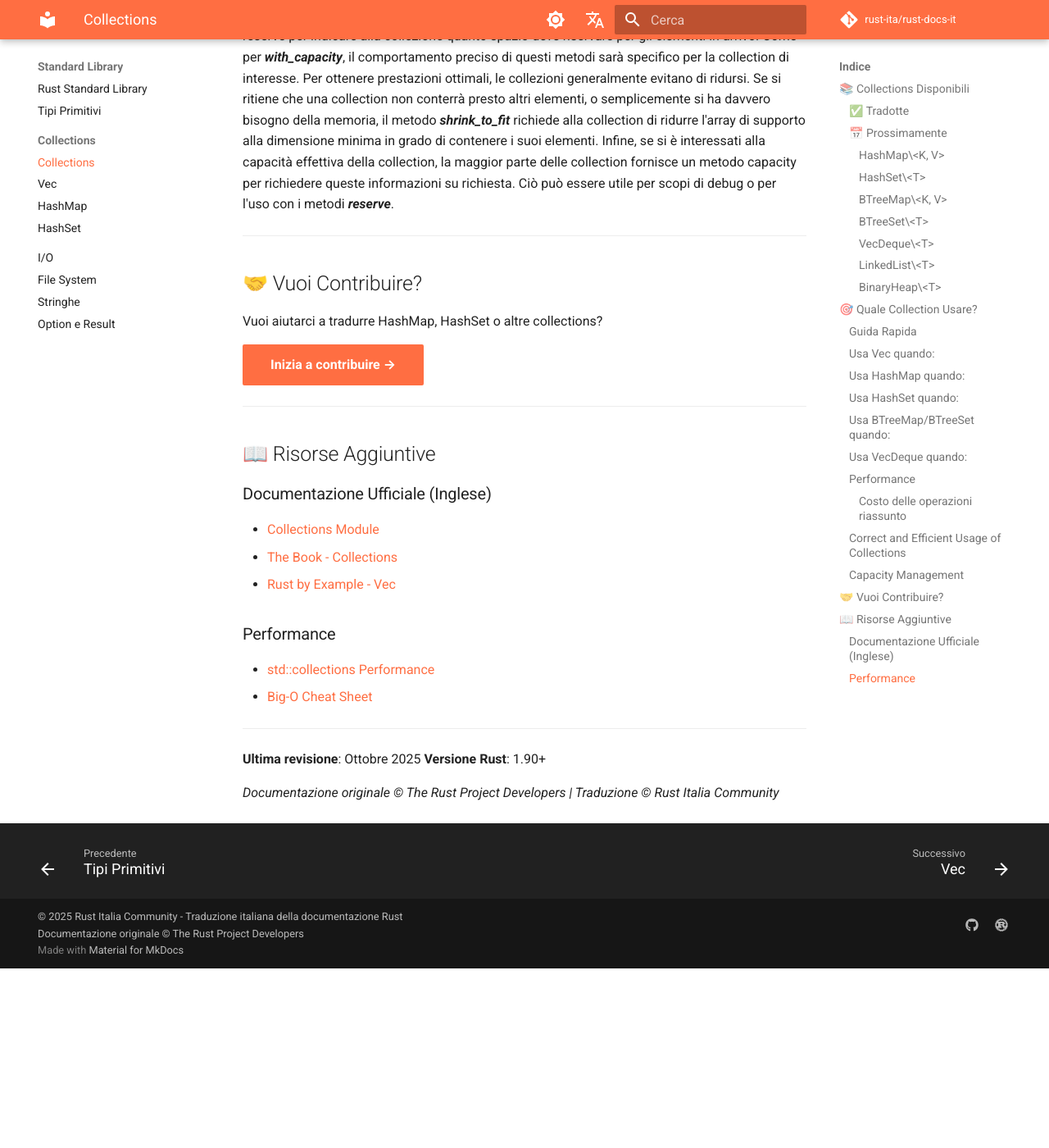
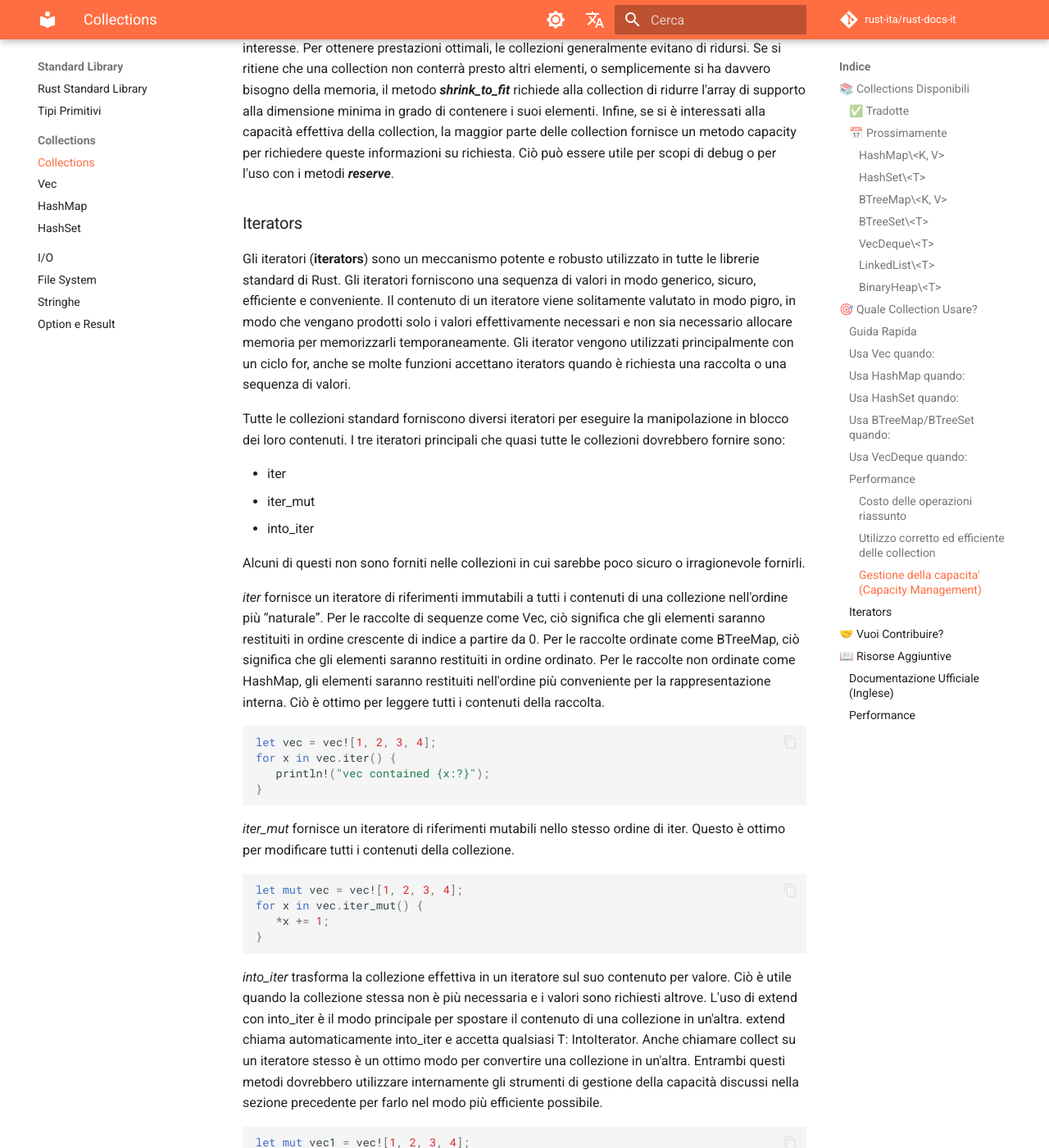
Before and after one commit to LorenzoTettamanti/rust-docs-it, an MkDocs documentation site: the page built from docs/std/collections/index.md, in a window 1280 px wide and 1400 px high, scrolled down 5408 px. Shown: the whole window at 82% size. Built offline with MkDocs 1.6.1 and Material for MkDocs 9.7.7, drawn with Linux system fonts in a browser that asks for light colours; comment, search, counter and statistics services are not loaded; the version menu is left out; before the commit the page ends 6589 px from its top, so only the background shows below that; some of the changed text lies outside the part shown.

Commit message:
aggiunto paragrafo iteratori. Aggiornamento dei nomi dei paragrafi sotto a performance

````diff
--- a/docs/std/collections/index.md
+++ b/docs/std/collections/index.md
@@ -109,7 +109,7 @@ graph TD
 ---
 
 ### Performance
-Per scegliere la raccolta giusta per il lavoro è necessario comprendere i punti di forza di ciascuna collection. Di seguito riassumiamo brevemente le prestazioni delle diverse collection per alcune operazioni importanti. Per ulteriori dettagli, consultare la documentazione relativa a ciascun tipo e tenere presente che i nomi dei metodi effettivi potrebbero differire da quelli riportati nelle tabelle sottostanti per alcune raccolte.
+Per scegliere la collection giusta, è necessario comprendere i punti di forza di ciascuna di esse. Di seguito riassumiamo brevemente le prestazioni delle diverse collection per alcune operazioni importanti. Per ulteriori dettagli, consultare la documentazione relativa a ciascun tipo e tenere presente che i nomi dei metodi effettivi potrebbero differire da quelli riportati nelle tabelle sottostanti per alcune collection.
 
 In tutta la documentazione, ci atterremo alle seguenti convenzioni per la notazione delle operazioni:
   - La dimensione della collection è indicata con n.
@@ -139,10 +139,10 @@ HashMap utilizza i costi previsti. È teoricamente possibile, anche se molto imp
     Si noti che in caso di parità, Vec sarà generalmente più veloce di VecDeque, mentre VecDeque sarà generalmente più veloce di LinkedList.
     Per gli insiemi, tutte le operazioni hanno lo stesso costo delle operazioni equivalenti su Map.
 
-### Correct and Efficient Usage of Collections
+#### Utilizzo corretto ed efficiente delle collection
 Naturalmente, sapere quale collection è quella giusta per il lavoro non ti permette immediatamente di implementarla correttamente. Ecco alcuni suggerimenti rapidi per un uso efficiente e corretto delle collection standard. Se sei interessato a come utilizzarne una specifica in particolare, consulta la relativa documentazione per una discussione dettagliata ed esempi di codice.
 
-### Capacity Management
+#### Gestione della capacita' (Capacity Management)
 Molte collection forniscono diversi costruttori e metodi che fanno riferimento alla “capacità”. Queste raccolte sono generalmente costruite su un array. Idealmente, questo array dovrebbe avere esattamente le dimensioni giuste per contenere solo gli elementi memorizzati nella collection, ma sarebbe molto inefficiente. Se l'array di supporto avesse sempre le dimensioni giuste, ogni volta che viene inserito un elemento, la collection dovrebbe aumentare le dimensioni dell'array per contenerlo. A causa del modo in cui la memoria viene allocata e gestita sulla maggior parte dei computer, ciò richiederebbe quasi certamente l'allocazione di un array completamente nuovo e la copia di ogni singolo elemento da quello vecchio a quello nuovo. È facile intuire che ciò non sarebbe molto efficiente da fare ad ogni operazione.
 La maggior parte delle collection utilizza quindi una strategia di allocazione ammortizzata. In genere si lasciano una discreta quantità di spazio libero in modo da dover crescere solo occasionalmente. Quando crescono, allocano un array sostanzialmente più grande in cui spostare gli elementi, in modo che ci voglia un po' di tempo prima che sia necessaria un'altra crescita. Sebbene questa strategia sia ottima in generale, sarebbe ancora meglio se la raccolta non dovesse mai ridimensionare il proprio array di supporto. Sfortunatamente, la collection stessa non dispone di informazioni sufficienti per farlo autonomamente. Pertanto, spetta a noi programmatori fornirle dei suggerimenti.
 
@@ -152,8 +152,58 @@ Quando si prevede un grande afflusso di elementi, è possibile utilizzare la fam
 Per ottenere prestazioni ottimali, le collezioni generalmente evitano di ridursi. Se si ritiene che una collection non conterrà presto altri elementi, o semplicemente si ha davvero bisogno della memoria, il metodo **_shrink_to_fit_** richiede alla collection di ridurre l'array di supporto alla dimensione minima in grado di contenere i suoi elementi.
 Infine, se si è interessati alla capacità effettiva della collection, la maggior parte delle collection fornisce un metodo capacity per richiedere queste informazioni su richiesta. Ciò può essere utile per scopi di debug o per l'uso con i metodi **_reserve_**.
 
+### Iterators
+Gli iteratori (**iterators**) sono un meccanismo potente e robusto utilizzato in tutte le librerie standard di Rust. Gli iteratori forniscono una sequenza di valori in modo generico, sicuro, efficiente e conveniente. Il contenuto di un iteratore viene solitamente valutato in modo pigro, in modo che vengano prodotti solo i valori effettivamente necessari e non sia necessario allocare memoria per memorizzarli temporaneamente. Gli iterator vengono utilizzati principalmente con un ciclo for, anche se molte funzioni accettano iterators quando è richiesta una raccolta o una sequenza di valori.
 
+Tutte le collezioni standard forniscono diversi iteratori per eseguire la manipolazione in blocco dei loro contenuti. I tre iteratori principali che quasi tutte le collezioni dovrebbero fornire sono:
 
+  - iter
+  - iter_mut
+  - into_iter
+
+Alcuni di questi non sono forniti nelle collezioni in cui sarebbe poco sicuro o irragionevole fornirli.
+
+*_iter_* fornisce un iteratore di riferimenti immutabili a tutti i contenuti di una collezione nell'ordine più “naturale”. Per le raccolte di sequenze come Vec, ciò significa che gli elementi saranno restituiti in ordine crescente di indice a partire da 0. Per le raccolte ordinate come BTreeMap, ciò significa che gli elementi saranno restituiti in ordine ordinato. Per le raccolte non ordinate come HashMap, gli elementi saranno restituiti nell'ordine più conveniente per la rappresentazione interna. Ciò è ottimo per leggere tutti i contenuti della raccolta.
+
+```rust
+let vec = vec![1, 2, 3, 4];
+for x in vec.iter() {
+   println!("vec contained {x:?}");
+}
+```
+
+*_iter_mut_* fornisce un iteratore di riferimenti mutabili nello stesso ordine di iter. Questo è ottimo per modificare tutti i contenuti della collezione.
+
+```rust
+let mut vec = vec![1, 2, 3, 4];
+for x in vec.iter_mut() {
+   *x += 1;
+}
+```
+*_into_iter_* trasforma la collezione effettiva in un iteratore sul suo contenuto per valore. Ciò è utile quando la collezione stessa non è più necessaria e i valori sono richiesti altrove. L'uso di extend con into_iter è il modo principale per spostare il contenuto di una collezione in un'altra. extend chiama automaticamente into_iter e accetta qualsiasi T: IntoIterator. Anche chiamare collect su un iteratore stesso è un ottimo modo per convertire una collezione in un'altra. Entrambi questi metodi dovrebbero utilizzare internamente gli strumenti di gestione della capacità discussi nella sezione precedente per farlo nel modo più efficiente possibile.
+
+```rust
+let mut vec1 = vec![1, 2, 3, 4];
+let vec2 = vec![10, 20, 30, 40];
+vec1.extend(vec2);
+
+use std::collections::VecDeque;
+
+let vec = [1, 2, 3, 4];
+let buf: VecDeque<_> = vec.into_iter().collect();
+
+```
+
+Gli iteratori forniscono anche una serie di metodi adattatori per eseguire operazioni comuni sulle sequenze. Tra gli adattatori vi sono quelli funzionali più utilizzati, come *_map_*, *_fold_*, *_skip_* e *_take_*. Di particolare interesse per le collezioni è l'adattatore *_rev_*, che inverte qualsiasi iteratore che supporti questa operazione. La maggior parte delle collezioni fornisce iteratori reversibili come metodo per iterare su di esse in ordine inverso.
+
+```rust
+let vec = vec![1, 2, 3, 4];
+for x in vec.iter().rev() {
+   println!("vec contained {x:?}");
+}
+```
+
+Diversi altri metodi di raccolta restituiscono anch'essi iteratori per produrre una sequenza di risultati, ma evitano di allocare un'intera raccolta per memorizzare il risultato. Ciò garantisce la massima flessibilità, poiché è possibile richiamare collect o extend per “convogliare” la sequenza in qualsiasi raccolta, se lo si desidera. In alternativa, è possibile eseguire un ciclo sulla sequenza con un ciclo for. L'iteratore può anche essere scartato dopo un uso parziale, evitando il calcolo degli elementi non utilizzati.
 
 ---
 
````
